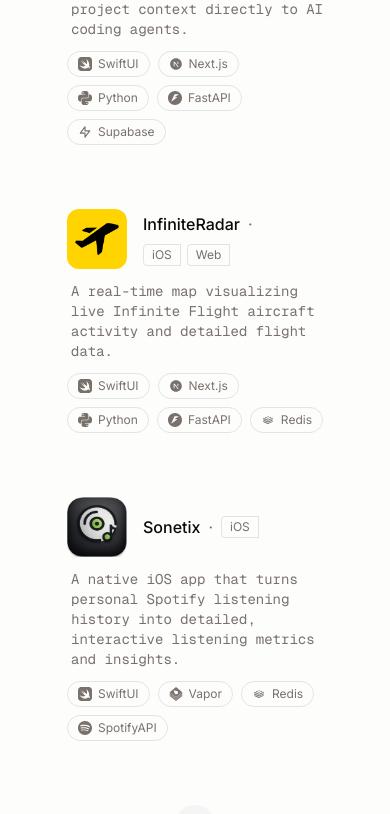
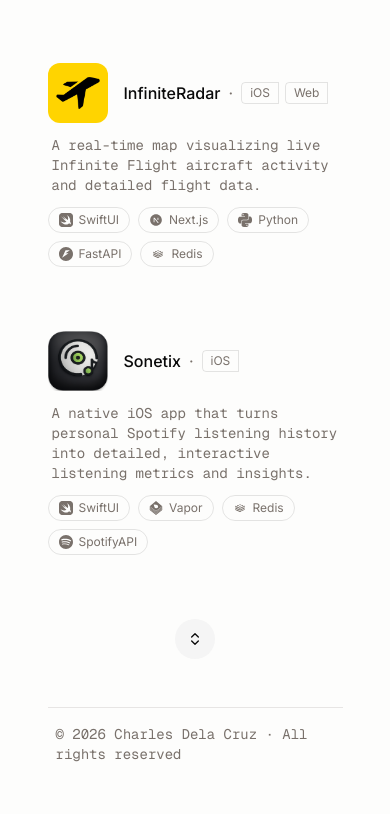
Before and after one commit to cdemzy/portfolio, a Next.js app: page / in a window 390 px wide. Shown: the part 1246-2060 px from the top of the page. Built offline with nearby package versions, Linux system fonts and the light colour scheme.

Commit message:
refactor: update layout styling in RootLayout component
- Adjusted the width class in the RootLayout component from `w-[80vw]` to `w-[90vw]` for improved responsiveness and layout consistency across different screen sizes.

```diff
--- a/app/layout.tsx
+++ b/app/layout.tsx
@@ -29,7 +29,7 @@
   return (
     <html lang="en" className={`${interSans.variable} ${geistMono.variable}`} suppressHydrationWarning>
       <body
-        className="antialiased primary-text scroll-smoth font-sans mt-8 mb-30 md:mt-18 px-7 flex flex-col gap-12 mx-auto w-[80vw] md:w-auto md:max-w-[750px]"
+        className="antialiased primary-text scroll-smoth font-sans mt-8 mb-30 md:mt-18 px-7 flex flex-col gap-12 mx-auto w-[90vw] md:w-auto md:max-w-[750px]"
       >
         <ThemeProvider
             attribute="class"
```
